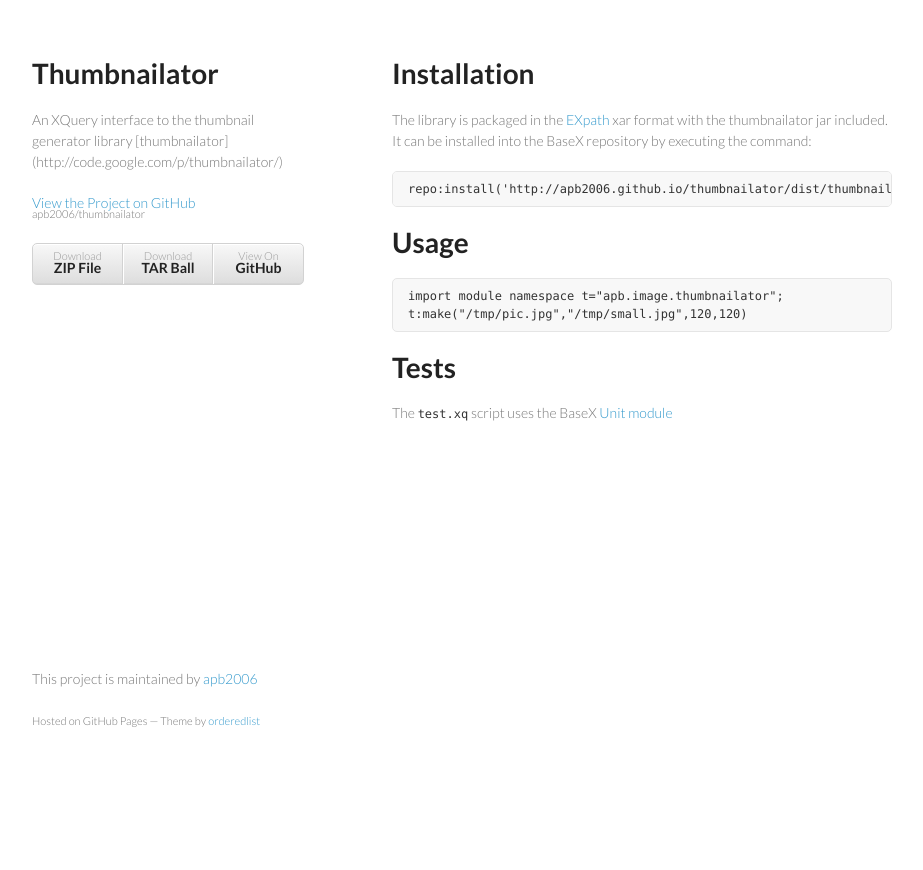
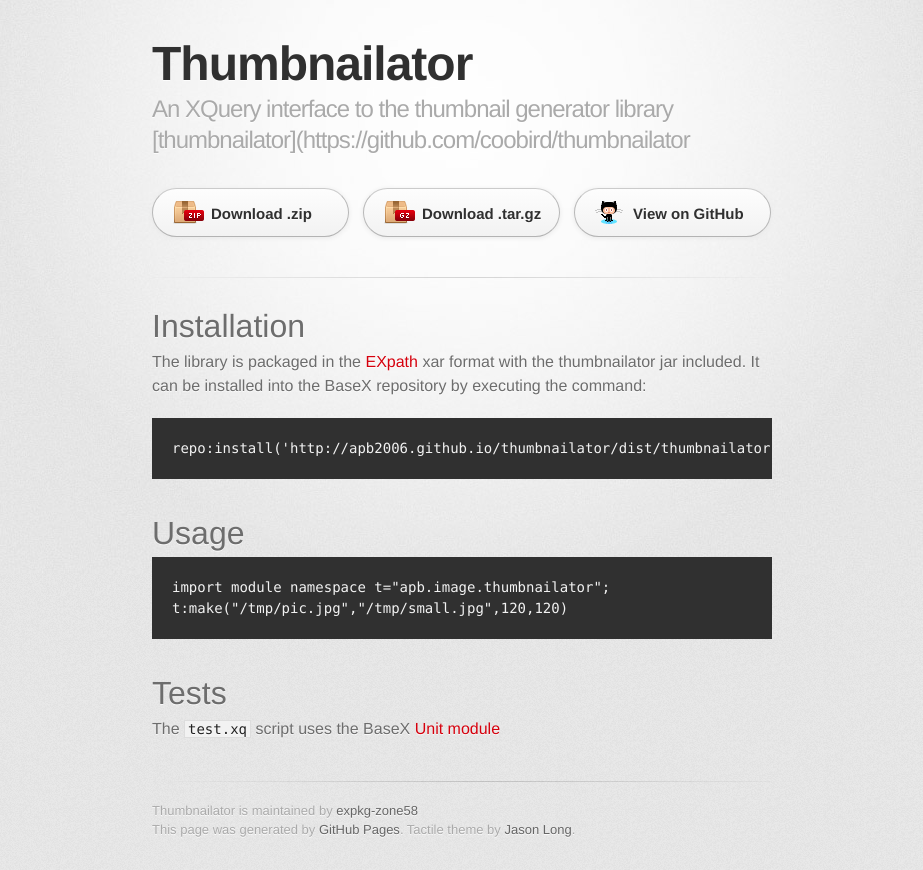
Before and after one commit to expkg-zone58/ex-thumbnailator, a plain HTML site: page index.html in a window 1280 px wide. Shown: the whole page, without its empty margins (178-1101 px from the left). Before the commit the page ends 800 px from the top, so only its background shows below. Drawn offline with Linux system fonts and the light colour scheme; a web font is replaced by a local one.

Commit message:
Create gh-pages branch via GitHub

```diff
--- a/index.html
+++ b/index.html
@@ -1,35 +1,38 @@
-<!doctype html>
+<!DOCTYPE html>
 <html>
   <head>
-    <meta charset="utf-8">
+    <meta charset='utf-8'>
     <meta http-equiv="X-UA-Compatible" content="chrome=1">
-    <title>Thumbnailator by apb2006</title>
-
-    <link rel="stylesheet" href="stylesheets/styles.css">
-    <link rel="stylesheet" href="stylesheets/pygment_trac.css">
-    <meta name="viewport" content="width=device-width, initial-scale=1, user-scalable=no">
+    <link href='https://fonts.googleapis.com/css?family=Chivo:900' rel='stylesheet' type='text/css'>
+    <link rel="stylesheet" type="text/css" href="stylesheets/stylesheet.css" media="screen">
+    <link rel="stylesheet" type="text/css" href="stylesheets/pygment_trac.css" media="screen">
+    <link rel="stylesheet" type="text/css" href="stylesheets/print.css" media="print">
     <!--[if lt IE 9]>
     <script src="//html5shiv.googlecode.com/svn/trunk/html5.js"></script>
     <![endif]-->
+    <title>Thumbnailator by expkg-zone58</title>
   </head>
+
   <body>
-    <div class="wrapper">
+    <div id="container">
+      <div class="inner">
+
         <header>
           <h1>Thumbnailator</h1>
-        <p>An XQuery interface to the thumbnail generator library [thumbnailator](http://code.google.com/p/thumbnailator/)  </p>
+          <h2>An XQuery interface to the thumbnail generator library [thumbnailator](https://github.com/coobird/thumbnailator  </h2>
+        </header>
 
-        <p class="view"><a href="https://github.com/apb2006/thumbnailator">View the Project on GitHub <small>apb2006/thumbnailator</small></a></p>
+        <section id="downloads" class="clearfix">
+          <a href="https://github.com/expkg-zone58/ex-thumbnailator/zipball/master" id="download-zip" class="button"><span>Download .zip</span></a>
+          <a href="https://github.com/expkg-zone58/ex-thumbnailator/tarball/master" id="download-tar-gz" class="button"><span>Download .tar.gz</span></a>
+          <a href="https://github.com/expkg-zone58/ex-thumbnailator" id="view-on-github" class="button"><span>View on GitHub</span></a>
+        </section>
 
+        <hr>
 
-        <ul>
-          <li><a href="https://github.com/apb2006/thumbnailator/zipball/master">Download <strong>ZIP File</strong></a></li>
-          <li><a href="https://github.com/apb2006/thumbnailator/tarball/master">Download <strong>TAR Ball</strong></a></li>
-          <li><a href="https://github.com/apb2006/thumbnailator">View On <strong>GitHub</strong></a></li>
-        </ul>
-      </header>
-      <section>
+        <section id="main_content">
           <h1>
-<a name="installation" class="anchor" href="#installation"><span class="octicon octicon-link"></span></a>Installation</h1>
+<a id="installation" class="anchor" href="#installation" aria-hidden="true"><span class="octicon octicon-link"></span></a>Installation</h1>
 
 <p>The library is packaged in the <a href="http://expath.org/spec/pkg">EXpath</a> xar format with
 the thumbnailator jar included. It can be installed into the BaseX repository by
@@ -39,23 +42,23 @@ executing the command:</p>
 </code></pre>
 
 <h1>
-<a name="usage" class="anchor" href="#usage"><span class="octicon octicon-link"></span></a>Usage</h1>
+<a id="usage" class="anchor" href="#usage" aria-hidden="true"><span class="octicon octicon-link"></span></a>Usage</h1>
 
 <pre><code>import module namespace t="apb.image.thumbnailator";
 t:make("/tmp/pic.jpg","/tmp/small.jpg",120,120)
 </code></pre>
 
 <h1>
-<a name="tests" class="anchor" href="#tests"><span class="octicon octicon-link"></span></a>Tests</h1>
+<a id="tests" class="anchor" href="#tests" aria-hidden="true"><span class="octicon octicon-link"></span></a>Tests</h1>
 
 <p>The <code>test.xq</code> script uses the BaseX <a href="http://docs.basex.org/wiki/Unit_Module">Unit module</a></p>
         </section>
+
         <footer>
-        <p>This project is maintained by <a href="https://github.com/apb2006">apb2006</a></p>
-        <p><small>Hosted on GitHub Pages &mdash; Theme by <a href="https://github.com/orderedlist">orderedlist</a></small></p>
+          Thumbnailator is maintained by <a href="https://github.com/expkg-zone58">expkg-zone58</a><br>
+          This page was generated by <a href="https://pages.github.com">GitHub Pages</a>. Tactile theme by <a href="https://twitter.com/jasonlong">Jason Long</a>.
         </footer>
-    </div>
-    <script src="javascripts/scale.fix.js"></script>
+
                   <script type="text/javascript">
             var gaJsHost = (("https:" == document.location.protocol) ? "https://ssl." : "http://www.");
             document.write(unescape("%3Cscript src='" + gaJsHost + "google-analytics.com/ga.js' type='text/javascript'%3E%3C/script%3E"));
@@ -67,5 +70,7 @@ t:make("/tmp/pic.jpg","/tmp/small.jpg",120,120)
             } catch(err) {}
           </script>
 
+      </div>
+    </div>
   </body>
 </html>
--- /dev/null
+++ b/javascripts/main.js
@@ -0,0 +1 @@
+console.log('This would be the main JS file.');
--- /dev/null
+++ b/stylesheets/print.css
@@ -0,0 +1,228 @@
+html, body, div, span, applet, object, iframe,
+h1, h2, h3, h4, h5, h6, p, blockquote, pre,
+a, abbr, acronym, address, big, cite, code,
+del, dfn, em, img, ins, kbd, q, s, samp,
+small, strike, strong, sub, sup, tt, var,
+b, u, i, center,
+dl, dt, dd, ol, ul, li,
+fieldset, form, label, legend,
+table, caption, tbody, tfoot, thead, tr, th, td,
+article, aside, canvas, details, embed,
+figure, figcaption, footer, header, hgroup,
+menu, nav, output, ruby, section, summary,
+time, mark, audio, video {
+  padding: 0;
+  margin: 0;
+  font: inherit;
+  font-size: 100%;
+  vertical-align: baseline;
+  border: 0;
+}
+/* HTML5 display-role reset for older browsers */
+article, aside, details, figcaption, figure,
+footer, header, hgroup, menu, nav, section {
+  display: block;
+}
+body {
+  line-height: 1;
+}
+ol, ul {
+  list-style: none;
+}
+blockquote, q {
+  quotes: none;
+}
+blockquote:before, blockquote:after,
+q:before, q:after {
+  content: '';
+  content: none;
+}
+table {
+  border-spacing: 0;
+  border-collapse: collapse;
+}
+body {
+  font-family: 'Helvetica Neue', Helvetica, Arial, serif;
+  font-size: 13px;
+  line-height: 1.5;
+  color: #000;
+}
+
+a {
+  font-weight: bold;
+  color: #d5000d;
+}
+
+header {
+  padding-top: 35px;
+  padding-bottom: 10px;
+}
+
+header h1 {
+  font-size: 48px;
+  font-weight: bold;
+  line-height: 1.2;
+  color: #303030;
+  letter-spacing: -1px;
+}
+
+header h2 {
+  font-size: 24px;
+  font-weight: normal;
+  line-height: 1.3;
+  color: #aaa;
+  letter-spacing: -1px;
+}
+#downloads {
+  display: none;
+}
+#main_content {
+  padding-top: 20px;
+}
+
+code, pre {
+  margin-bottom: 30px;
+  font-family: Monaco, "Bitstream Vera Sans Mono", "Lucida Console", Terminal;
+  font-size: 12px;
+  color: #222;
+}
+
+code {
+  padding: 0 3px;
+}
+
+pre {
+  padding: 20px;
+  overflow: auto;
+  border: solid 1px #ddd;
+}
+pre code {
+  padding: 0;
+}
+
+ul, ol, dl {
+  margin-bottom: 20px;
+}
+
+
+/* COMMON STYLES */
+
+table {
+  width: 100%;
+  border: 1px solid #ebebeb;
+}
+
+th {
+  font-weight: 500;
+}
+
+td {
+  font-weight: 300;
+  text-align: center;
+  border: 1px solid #ebebeb;
+}
+
+form {
+  padding: 20px;
+  background: #f2f2f2;
+
+}
+
+
+/* GENERAL ELEMENT TYPE STYLES */
+
+h1 {
+  font-size: 2.8em;
+}
+
+h2 {
+  margin-bottom: 8px;
+  font-size: 22px;
+  font-weight: bold;
+  color: #303030;
+}
+
+h3 {
+  margin-bottom: 8px;
+  font-size: 18px;
+  font-weight: bold;
+  color: #d5000d;
+}
+
+h4 {
+  font-size: 16px;
+  font-weight: bold;
+  color: #303030;
+}
+
+h5 {
+  font-size: 1em;
+  color: #303030;
+}
+
+h6 {
+  font-size: .8em;
+  color: #303030;
+}
+
+p {
+  margin-bottom: 20px;
+  font-weight: 300;
+}
+
+a {
+  text-decoration: none;
+}
+
+p a {
+  font-weight: 400;
+}
+
+blockquote {
+  padding: 0 0 0 30px;
+  margin-bottom: 20px;
+  font-size: 1.6em;
+  border-left: 10px solid #e9e9e9;
+}
+
+ul li {
+  list-style-position: inside;
+  list-style: disc;
+  padding-left: 20px;
+}
+
+ol li {
+  list-style-position: inside;
+  list-style: decimal;
+  padding-left: 3px;
+}
+
+dl dd {
+  font-style: italic;
+  font-weight: 100;
+}
+
+footer {
+  padding-top: 20px;
+  padding-bottom: 30px;
+  margin-top: 40px;
+  font-size: 13px;
+  color: #aaa;
+}
+
+footer a {
+  color: #666;
+}
+
+/* MISC */
+.clearfix:after {
+  display: block;
+  height: 0;
+  clear: both;
+  visibility: hidden;
+  content: '.';
+}
+
+.clearfix {display: inline-block;}
+* html .clearfix {height: 1%;}
+.clearfix {display: block;}
--- /dev/null
+++ b/stylesheets/stylesheet.css
@@ -0,0 +1,373 @@
+/* http://meyerweb.com/eric/tools/css/reset/
+   v2.0 | 20110126
+   License: none (public domain)
+*/
+html, body, div, span, applet, object, iframe,
+h1, h2, h3, h4, h5, h6, p, blockquote, pre,
+a, abbr, acronym, address, big, cite, code,
+del, dfn, em, img, ins, kbd, q, s, samp,
+small, strike, strong, sub, sup, tt, var,
+b, u, i, center,
+dl, dt, dd, ol, ul, li,
+fieldset, form, label, legend,
+table, caption, tbody, tfoot, thead, tr, th, td,
+article, aside, canvas, details, embed,
+figure, figcaption, footer, header, hgroup,
+menu, nav, output, ruby, section, summary,
+time, mark, audio, video {
+	padding: 0;
+	margin: 0;
+	font: inherit;
+	font-size: 100%;
+	vertical-align: baseline;
+	border: 0;
+}
+/* HTML5 display-role reset for older browsers */
+article, aside, details, figcaption, figure,
+footer, header, hgroup, menu, nav, section {
+	display: block;
+}
+body {
+	line-height: 1;
+}
+ol, ul {
+	list-style: none;
+}
+blockquote, q {
+	quotes: none;
+}
+blockquote:before, blockquote:after,
+q:before, q:after {
+	content: '';
+	content: none;
+}
+table {
+	border-spacing: 0;
+	border-collapse: collapse;
+}
+
+/* LAYOUT STYLES */
+body {
+  font-family: 'Helvetica Neue', Helvetica, Arial, serif;
+  font-size: 1em;
+  line-height: 1.5;
+  color: #6d6d6d;
+  text-shadow: 0 1px 0 rgba(255, 255, 255, 0.8);
+  background: #e7e7e7 url(../images/body-bg.png) 0 0 repeat;
+}
+
+a {
+  color: #d5000d;
+}
+a:hover {
+  color: #c5000c;
+}
+
+header {
+  padding-top: 35px;
+  padding-bottom: 25px;
+}
+
+header h1 {
+  font-family: 'Chivo', 'Helvetica Neue', Helvetica, Arial, serif;
+  font-size: 48px; font-weight: 900;
+  line-height: 1.2;
+  color: #303030;
+  letter-spacing: -1px;
+}
+
+header h2 {
+  font-size: 24px;
+  font-weight: normal;
+  line-height: 1.3;
+  color: #aaa;
+  letter-spacing: -1px;
+}
+
+#container {
+  min-height: 595px;
+  background: transparent url(../images/highlight-bg.jpg) 50% 0 no-repeat;
+}
+
+.inner {
+  width: 620px;
+  margin: 0 auto;
+}
+
+#container .inner img {
+  max-width: 100%;
+}
+
+#downloads {
+  margin-bottom: 40px;
+}
+
+a.button {
+  display: block;
+  float: left;
+  width: 179px;
+  padding: 12px 8px 12px 8px;
+  margin-right: 14px;
+  font-size: 15px;
+  font-weight: bold;
+  line-height: 25px;
+  color: #303030;
+  background: #fdfdfd; /* Old browsers */
+  background: -moz-linear-gradient(top,  #fdfdfd 0%, #f2f2f2 100%); /* FF3.6+ */
+  background: -webkit-gradient(linear, left top, left bottom, color-stop(0%,#fdfdfd), color-stop(100%,#f2f2f2)); /* Chrome,Safari4+ */
+  background: -webkit-linear-gradient(top,  #fdfdfd 0%,#f2f2f2 100%); /* Chrome10+,Safari5.1+ */
+  background: -o-linear-gradient(top,  #fdfdfd 0%,#f2f2f2 100%); /* Opera 11.10+ */
+  background: -ms-linear-gradient(top,  #fdfdfd 0%,#f2f2f2 100%); /* IE10+ */
+  background: linear-gradient(top,  #fdfdfd 0%,#f2f2f2 100%); /* W3C */
+  filter: progid:DXImageTransform.Microsoft.gradient( startColorstr='#fdfdfd', endColorstr='#f2f2f2',GradientType=0 ); /* IE6-9 */
+  border-top: solid 1px #cbcbcb;
+  border-right: solid 1px #b7b7b7;
+  border-bottom: solid 1px #b3b3b3;
+  border-left: solid 1px #b7b7b7;
+  border-radius: 30px;
+  -webkit-box-shadow: 10px 10px 5px #888;
+  -moz-box-shadow: 10px 10px 5px #888;
+  box-shadow: 0px 1px 5px #e8e8e8;
+  -moz-border-radius: 30px;
+  -webkit-border-radius: 30px;
+}
+a.button:hover {
+  background: #fafafa; /* Old browsers */
+  background: -moz-linear-gradient(top,  #fdfdfd 0%, #f6f6f6 100%); /* FF3.6+ */
+  background: -webkit-gradient(linear, left top, left bottom, color-stop(0%,#fdfdfd), color-stop(100%,#f6f6f6)); /* Chrome,Safari4+ */
+  background: -webkit-linear-gradient(top,  #fdfdfd 0%,#f6f6f6 100%); /* Chrome10+,Safari5.1+ */
+  background: -o-linear-gradient(top,  #fdfdfd 0%,#f6f6f6 100%); /* Opera 11.10+ */
+  background: -ms-linear-gradient(top,  #fdfdfd 0%,#f6f6f6 100%); /* IE10+ */
+  background: linear-gradient(top,  #fdfdfd 0%,#f6f6f6, 100%); /* W3C */
+  filter: progid:DXImageTransform.Microsoft.gradient( startColorstr='#fdfdfd', endColorstr='#f6f6f6',GradientType=0 ); /* IE6-9 */
+  border-top: solid 1px #b7b7b7;
+  border-right: solid 1px #b3b3b3;
+  border-bottom: solid 1px #b3b3b3;
+  border-left: solid 1px #b3b3b3;
+}
+
+a.button span {
+  display: block;
+  height: 23px;
+  padding-left: 50px;
+}
+
+#download-zip span {
+  background: transparent url(../images/zip-icon.png) 12px 50% no-repeat;
+}
+#download-tar-gz span {
+  background: transparent url(../images/tar-gz-icon.png) 12px 50% no-repeat;
+}
+#view-on-github span {
+  background: transparent url(../images/octocat-icon.png) 12px 50% no-repeat;
+}
+#view-on-github {
+  margin-right: 0;
+}
+
+code, pre {
+  margin-bottom: 30px;
+  font-family: Monaco, "Bitstream Vera Sans Mono", "Lucida Console", Terminal;
+  font-size: 14px;
+  color: #222;
+}
+
+code {
+  padding: 0 3px;
+  background-color: #f2f2f2;
+  border: solid 1px #ddd;
+}
+
+pre {
+  padding: 20px;
+  overflow: auto;
+  color: #f2f2f2;
+  text-shadow: none;
+  background: #303030;
+}
+pre code {
+  padding: 0;
+  color: #f2f2f2;
+  background-color: #303030;
+  border: none;
+}
+
+ul, ol, dl {
+  margin-bottom: 20px;
+}
+
+
+/* COMMON STYLES */
+
+hr {
+  height: 1px;
+  padding-bottom: 1em;
+  margin-top: 1em;
+  line-height: 1px;
+  background: transparent url('../images/hr.png') 50% 0 no-repeat;
+  border: none;
+}
+
+strong {
+  font-weight: bold;
+}
+
+em {
+  font-style: italic;
+}
+
+table {
+  width: 100%;
+  border: 1px solid #ebebeb;
+}
+
+th {
+  font-weight: 500;
+}
+
+td {
+  font-weight: 300;
+  text-align: center;
+  border: 1px solid #ebebeb;
+}
+
+form {
+  padding: 20px;
+  background: #f2f2f2;
+
+}
+
+
+/* GENERAL ELEMENT TYPE STYLES */
+
+h1 {
+  font-size: 32px;
+}
+
+h2 {
+  margin-bottom: 8px;
+  font-size: 22px;
+  font-weight: bold;
+  color: #303030;
+}
+
+h3 {
+  margin-bottom: 8px;
+  font-size: 18px;
+  font-weight: bold;
+  color: #d5000d;
+}
+
+h4 {
+  font-size: 16px;
+  font-weight: bold;
+  color: #303030;
+}
+
+h5 {
+  font-size: 1em;
+  color: #303030;
+}
+
+h6 {
+  font-size: .8em;
+  color: #303030;
+}
+
+p {
+  margin-bottom: 20px;
+  font-weight: 300;
+}
+
+a {
+  text-decoration: none;
+}
+
+p a {
+  font-weight: 400;
+}
+
+blockquote {
+  padding: 0 0 0 30px;
+  margin-bottom: 20px;
+  font-size: 1.6em;
+  border-left: 10px solid #e9e9e9;
+}
+
+ul li {
+  list-style-position: inside;
+  list-style: disc;
+  padding-left: 20px;
+}
+
+ol li {
+  list-style-position: inside;
+  list-style: decimal;
+  padding-left: 3px;
+}
+
+dl dt {
+  color: #303030;
+}
+
+footer {
+  padding-top: 20px;
+  padding-bottom: 30px;
+  margin-top: 40px;
+  font-size: 13px;
+  color: #aaa;
+  background: transparent url('../images/hr.png') 0 0 no-repeat;
+}
+
+footer a {
+  color: #666;
+}
+footer a:hover {
+  color: #444;
+}
+
+/* MISC */
+.clearfix:after {
+  display: block;
+  height: 0;
+  clear: both;
+  visibility: hidden;
+  content: '.';
+}
+
+.clearfix {display: inline-block;}
+* html .clearfix {height: 1%;}
+.clearfix {display: block;}
+
+/* #Media Queries
+================================================== */
+
+/* Smaller than standard 960 (devices and browsers) */
+@media only screen and (max-width: 959px) { }
+
+/* Tablet Portrait size to standard 960 (devices and browsers) */
+@media only screen and (min-width: 768px) and (max-width: 959px) { }
+
+/* All Mobile Sizes (devices and browser) */
+@media only screen and (max-width: 767px) {
+  header {
+    padding-top: 10px;
+    padding-bottom: 10px;
+  }
+  #downloads {
+    margin-bottom: 25px;
+  }
+  #download-zip, #download-tar-gz {
+    display: none;
+  }
+  .inner {
+    width: 94%;
+    margin: 0 auto;
+  }
+}
+
+/* Mobile Landscape Size to Tablet Portrait (devices and browsers) */
+@media only screen and (min-width: 480px) and (max-width: 767px) { }
+
+/* Mobile Portrait Size to Mobile Landscape Size (devices and browsers) */
+@media only screen and (max-width: 479px) { }
```
Also changed, not shown: params.json (+1 -1 lines), images/body-bg.png (added), images/highlight-bg.jpg (added), images/hr.png (added), images/octocat-icon.png (added), images/tar-gz-icon.png (added), images/zip-icon.png (added). Lines whose indentation alone changed are shown as unchanged.
